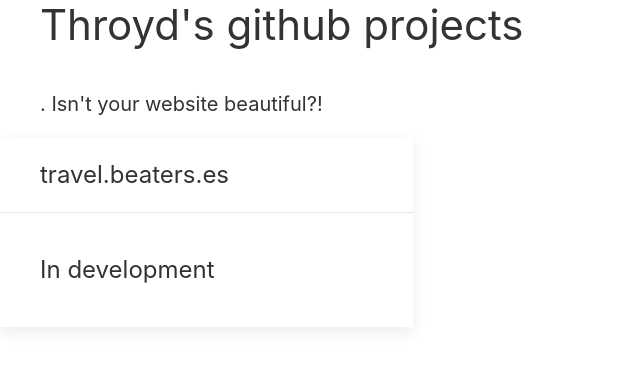
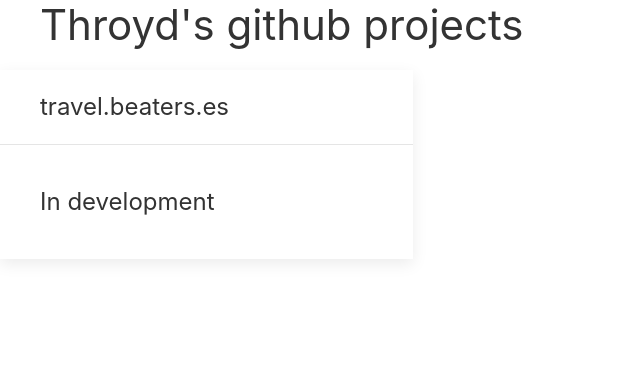
Before and after one commit to Throyd/github-web, a Jekyll site: the page built from index.html, in a window 1280 px wide. Shown: the top 368 px of the page, without its empty margins (0-640 px from the left). Built offline with Jekyll 4.4.1, drawn with Linux system fonts in a browser that asks for light colours; nearby versions of some CDN libraries.

Commit message:
Update index.html

```diff
--- a/index.html
+++ b/index.html
@@ -3,5 +3,4 @@ layout: homepage
 ---
 <section>
   <h1>{{site.title}}</h1>
-  <h4>{{site.tagline}}. Isn't your website beautiful?!</h4>
 </section>
```
